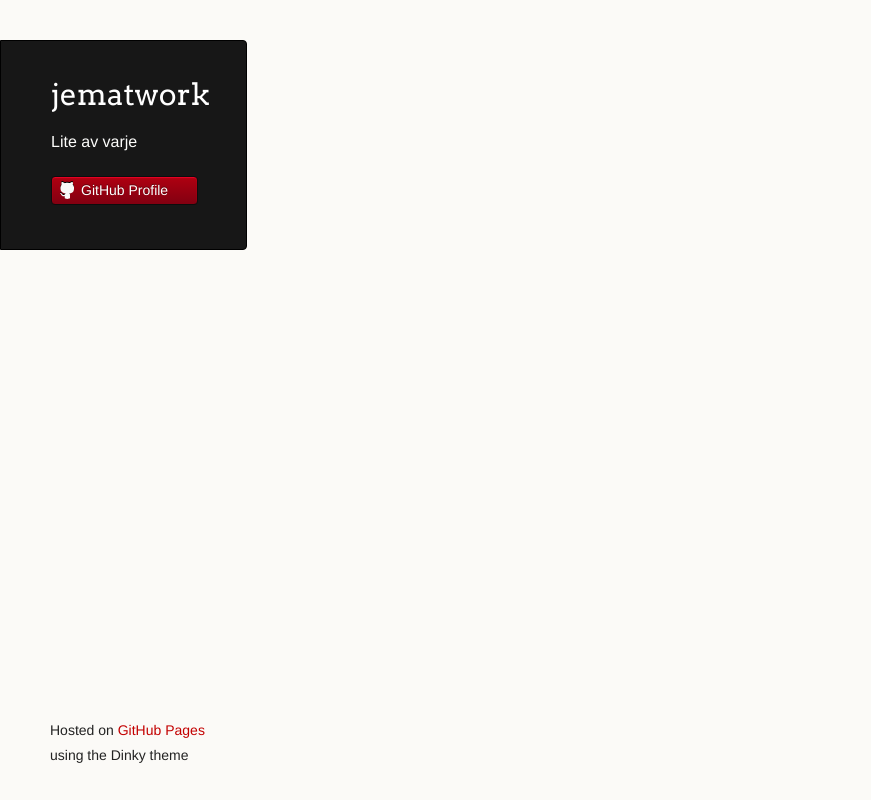
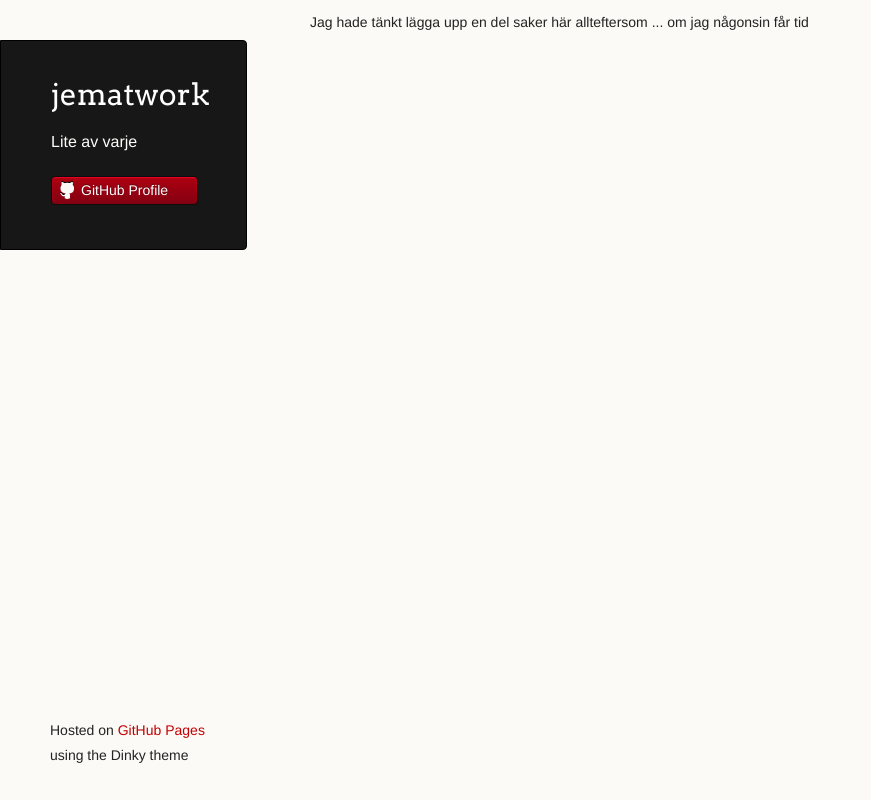
Before and after one commit to jemAtWork/jemAtWork.github.io, a plain HTML site: page index.html in a window 1280 px wide. Shown: the whole page, without its empty margins (0-871 px from the left). Drawn offline with Linux system fonts and the light colour scheme.

Commit message:
La till text

```diff
--- a/index.html
+++ b/index.html
@@ -27,7 +27,7 @@
 
 			</header>
 			<section>
-
+				Jag hade tänkt lägga upp en del saker här allteftersom ... om jag någonsin får tid
 			</section>
 			<footer>
 				<p><small>Hosted on <a href="http://pages.github.com">GitHub Pages</a> using the Dinky theme</small></p>
```
Lines whose indentation alone changed are shown as unchanged.
